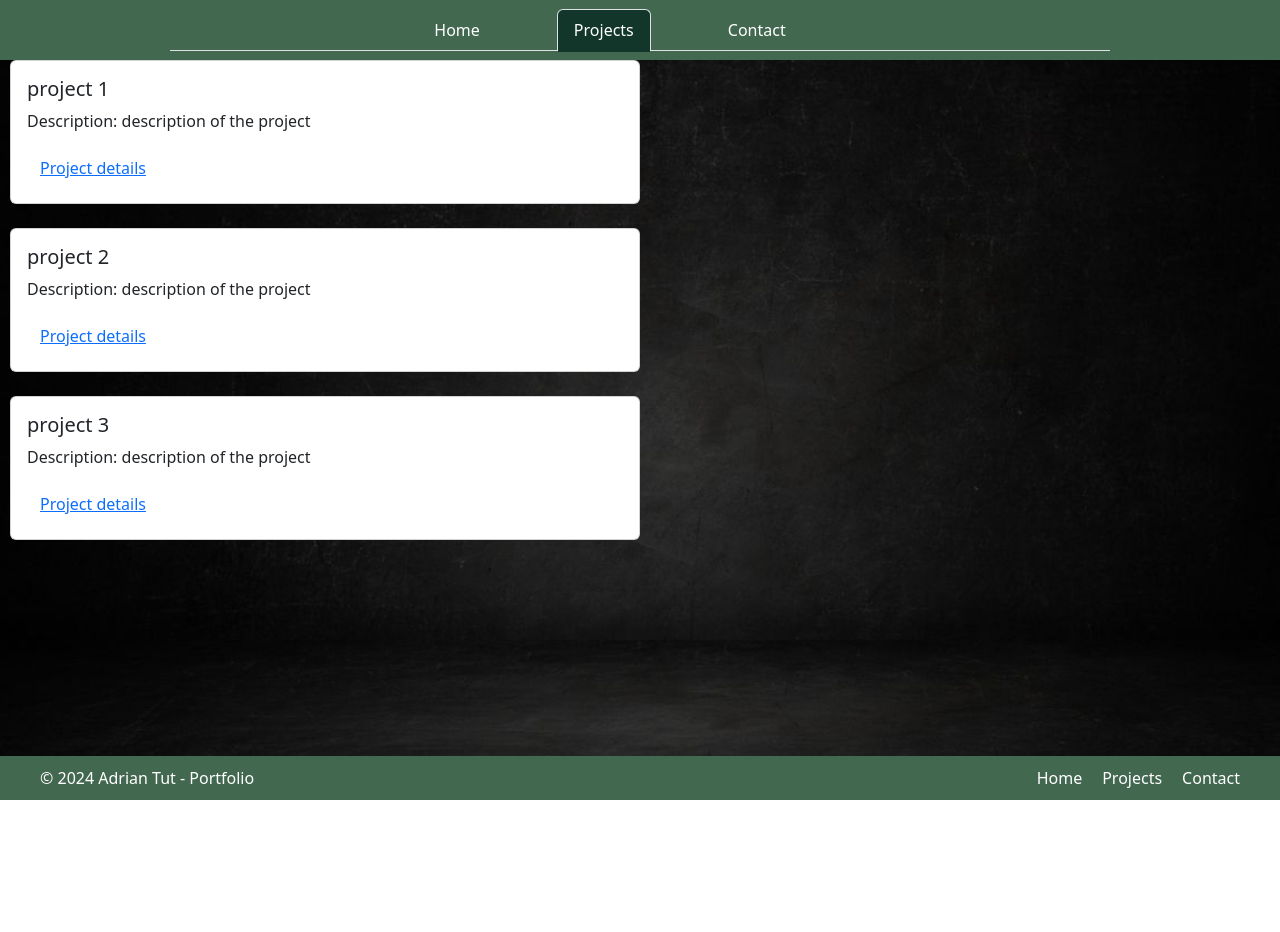
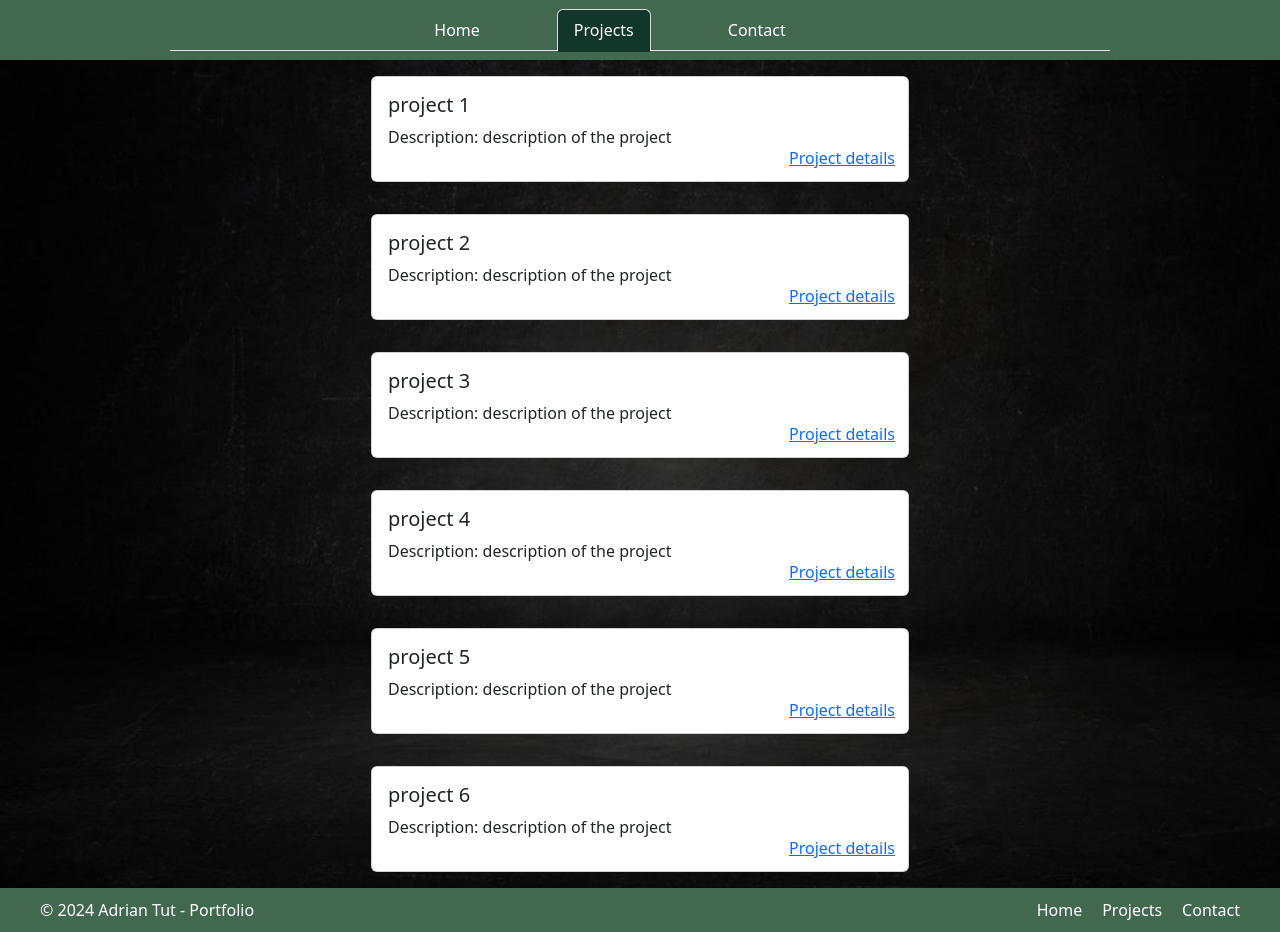
Before and after one commit to Adriantutuianu/react-portfolio, a React (Vite) app: page /projects in a window 1280 px wide. Before the commit the page ends 800 px from the top, so only its background shows below. Built offline with nearby package versions, Linux system fonts and the light colour scheme.

Commit message:
Styled projects

```diff
--- a/src/components/projects/project/Project.jsx
+++ b/src/components/projects/project/Project.jsx
@@ -3,39 +3,22 @@ import "./project.css";
 
 const Project = ({ project }) => {
   return (
-    <div className="col-lg-6 col-md-12 col-sm-12 mb-4">
+    <div className="container">
+      <div className="row justify-content-center">
+        <div className="col-lg-6 col-md-12 col-sm-12 p-3">
           <div className="card">
-        {/* <img
-          src={project.screenshot}
-          className="card-img-top"
-          alt={project.title}
-        /> */}
             <div className="card-body">
               <h5 className="card-title">{project.title}</h5>
               <p className="card-text">Description: {project.description}</p>
-          {/* <a
-            href={project.deployedLink}
-            className="btn btn-primary"
-            target="_blank"
-            rel="noopener noreferrer"
-          >
-            Deployed Version
-          </a>
-          <a
-            href={project.githubLink}
-            className="btn btn-secondary"
-            target="_blank"
-            rel="noopener noreferrer"
-          >
-            GitHub Repository
-          </a> */}
               <Link
                 to={project.path}
                 role="button"
-            className="btn btn-secondary btn-link"
+                className="btn btn-secondary btn-link btn-style"
               >
                 Project details
               </Link>
+            </div>
+          </div>
         </div>
       </div>
     </div>
--- a/src/components/projects/project/project.css
+++ b/src/components/projects/project/project.css
@@ -0,0 +1,6 @@
+.btn-style {
+  position: absolute;
+  bottom: 0;
+  right: 0;
+  margin-bottom: 4px;
+}
--- a/src/projects.json
+++ b/src/projects.json
@@ -25,5 +25,32 @@
         "deployedLink": "https...",
         "githubLink": "https...",
         "screenshot": "..."
+    },
+    {
+        "id":4,
+        "title": "project 4",
+        "path": "project-four",
+        "description": "description of the project",
+        "deployedLink": "https...",
+        "githubLink": "https...",
+        "screenshot": "..."
+    },
+    {
+        "id":5,
+        "title": "project 5",
+        "path": "project-five",
+        "description": "description of the project",
+        "deployedLink": "https...",
+        "githubLink": "https...",
+        "screenshot": "..."
+    },
+    {
+        "id":6,
+        "title": "project 6",
+        "path": "project-six",
+        "description": "description of the project",
+        "deployedLink": "https...",
+        "githubLink": "https...",
+        "screenshot": "..."
     }
 ]
```
Lines whose indentation alone changed are shown as unchanged.
